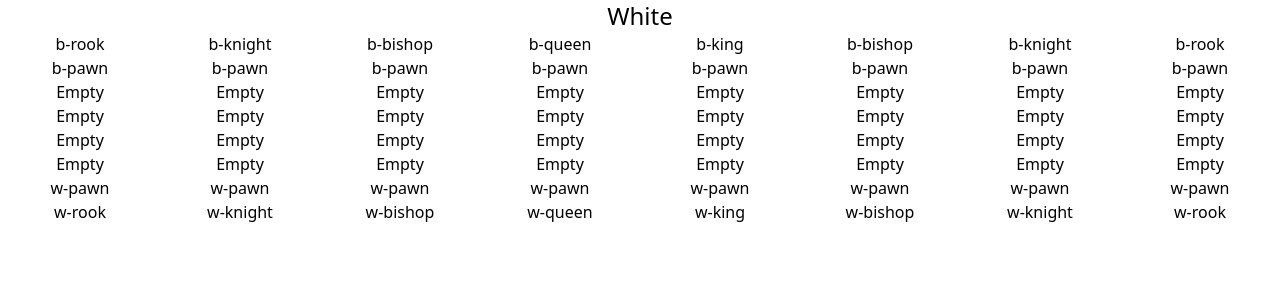
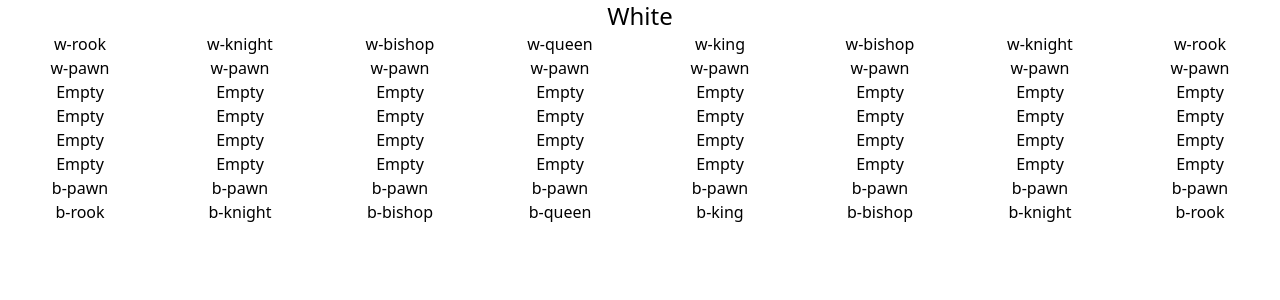
Before and after one commit to JihengNie/chess, a Next.js app in the folder chess/: page / in a window 1280 px wide. Shown: the top 300 px of the page. Built offline with nearby package versions, Linux system fonts and the light colour scheme.

Commit message:
Figured out how to update board state

```diff
--- a/chess/pages/components/board.tsx
+++ b/chess/pages/components/board.tsx
@@ -20,15 +20,21 @@ class Board extends Component<BoardProps, MyState> {
 
 
  handleButtonClick(event: any) {
-   console.log(event.target.textContent)
-   console.log(event.target.id)
-   let [location, piece] = event.target.id.split(' ')
-   event.target.id = location + 'WTF Sherrel'
-   event.target.textContent = 'WTF Sherrel'
+   console.log('TEXT CONTENT',event.target.textContent)
+   console.log('ID',event.target.id)
+   let [currLocation, piece] = event.target.id.split(' ')
+   console.log('Current Location',currLocation[0] + currLocation[1])
+   console.log('Board Location Matrix',this.state.board![currLocation[0]][currLocation[1]])
+
+
+   const newBoard = [...this.state.board!]
+   console.log('NewBoard', newBoard)
+   newBoard[currLocation[0]][currLocation[1]] = 'WHAT?'
+   this.setState({ board: newBoard})
+
 }
 
   render() {
-
     const { turn } = this.props;
     const { board } = this.state
 
@@ -37,17 +43,14 @@ class Board extends Component<BoardProps, MyState> {
       const tempRow = []
       for (let j = 0; j < 8; j++) {
         const pieceContent = board![i][j] === 'Empty' ? 'Empty' : board![i][j].toString()
-        tempRow.push(<div id={`${j + i.toString()} ${pieceContent}`} onClick={this.handleButtonClick} className='basis-1/8' > {pieceContent} </div>)
+        tempRow.push(<div id={`${i + j.toString()} ${pieceContent}`} onClick={this.handleButtonClick} className='basis-1/8' > {pieceContent} </div>)
       }
       rowDivArray.push(tempRow)
     }
 
-    const reversedRowDivArray = rowDivArray.reverse()
     const htmlBoard = (
-      <div>
-        {reversedRowDivArray.map((rowDiv, index) => (
-          <div id={index.toString()} key={index} className='grid grid-cols-8 content-center text-center'>{rowDiv}</div>
-        ))}
+      <div className='grid grid-cols-8 content-center text-center'>
+        {rowDivArray}
       </div>
     );
 
@@ -63,16 +66,19 @@ class Board extends Component<BoardProps, MyState> {
 export default Board;
 
 function createNewArrayOfBoard() {
-  const empty = [] = new Array(8).fill('Empty');
+  const empty1 = [] = new Array(8).fill('Empty');
+  const empty2 = [] = new Array(8).fill('Empty');
+  const empty3 = [] = new Array(8).fill('Empty');
+  const empty4 = [] = new Array(8).fill('Empty');
   const whitePawn = [] = new Array(8).fill('w-pawn');
   const blackPawn = [] = new Array(8).fill('b-pawn');
   const arrayBoard = [
     ['w-rook', 'w-knight', 'w-bishop', 'w-queen', 'w-king', 'w-bishop', 'w-knight', 'w-rook',],
     whitePawn,
-    empty,
-    empty,
-    empty,
-    empty,
+    empty1,
+    empty2,
+    empty3,
+    empty4,
     blackPawn,
     ['b-rook', 'b-knight', 'b-bishop', 'b-queen', 'b-king', 'b-bishop', 'b-knight', 'b-rook',],
   ]
```
